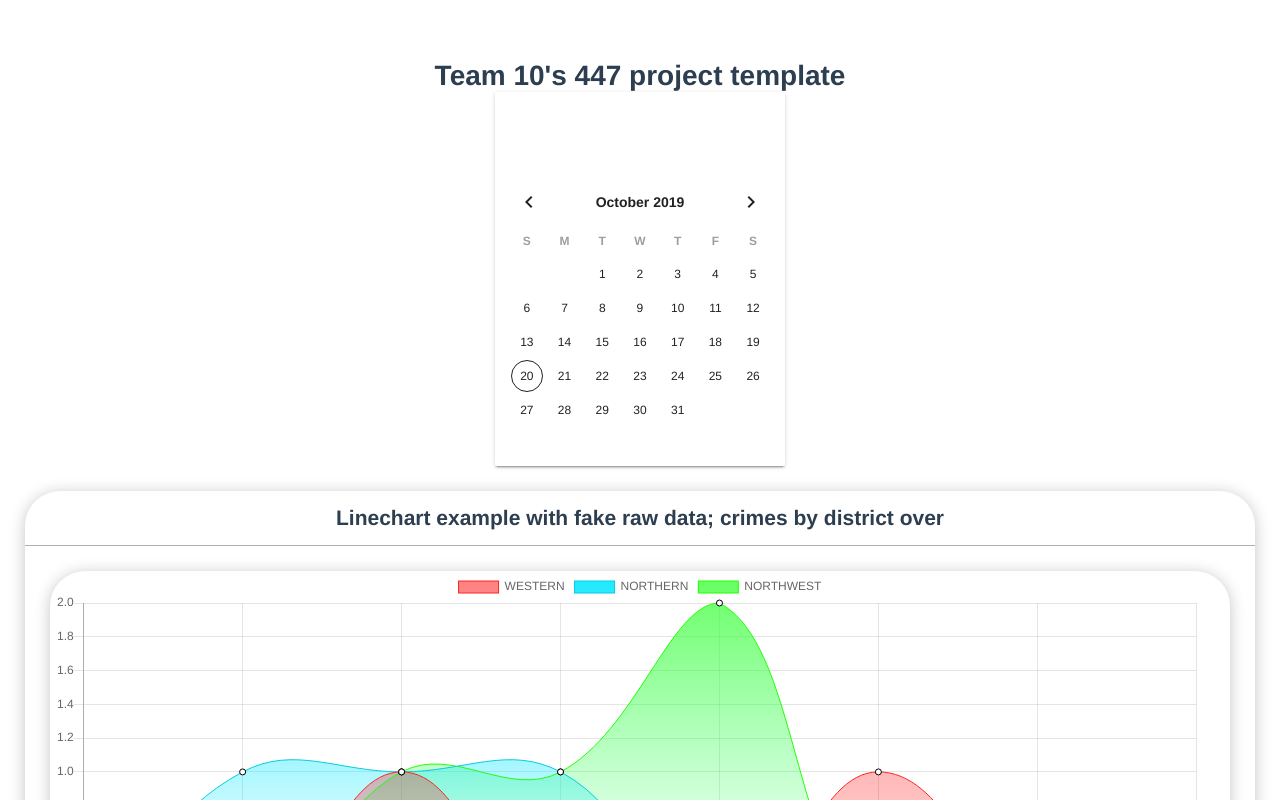
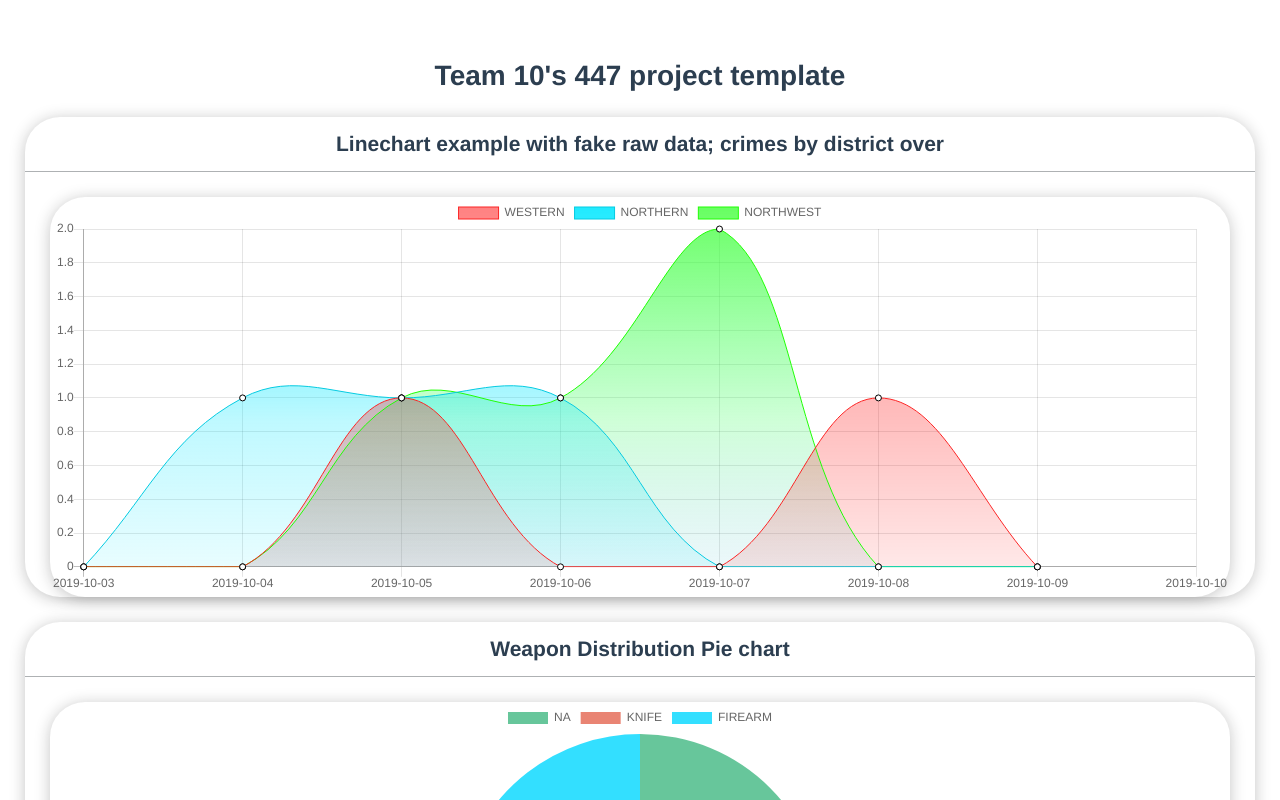
Before and after one commit to benTenure/Team10, a Vue app in the folder frontend/my-project/: page / in a window 1280 px wide. Shown: the top 800 px of the page. Built offline with nearby package versions, Linux system fonts and the light colour scheme; what vuelayers would draw is missing.

Commit message:
#21: Removed test ui modules

```diff
--- a/frontend/my-project/src/components/Home.vue
+++ b/frontend/my-project/src/components/Home.vue
@@ -2,12 +2,6 @@
   <div>
     <h1>{{ msg }}</h1>
     <v-flex>
-      <div>
-        <v-date-picker></v-date-picker>
-        <v-icon>
-          mdi-arrow-down
-        </v-icon>
-      </div>
       <div class="chart">
         <h2>Linechart example with fake raw data; crimes by district over</h2>
         <basic-chart class="chart"></basic-chart>
```
